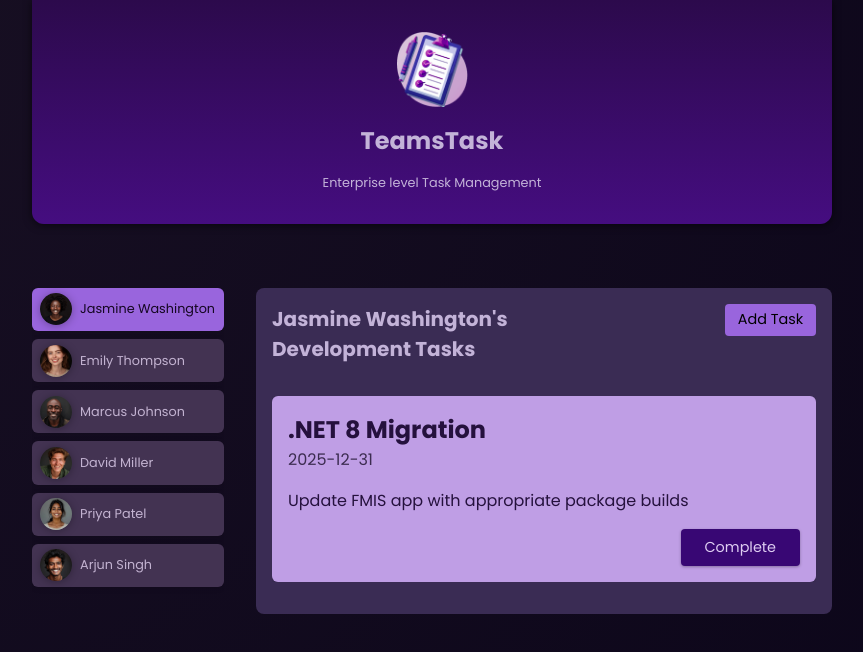
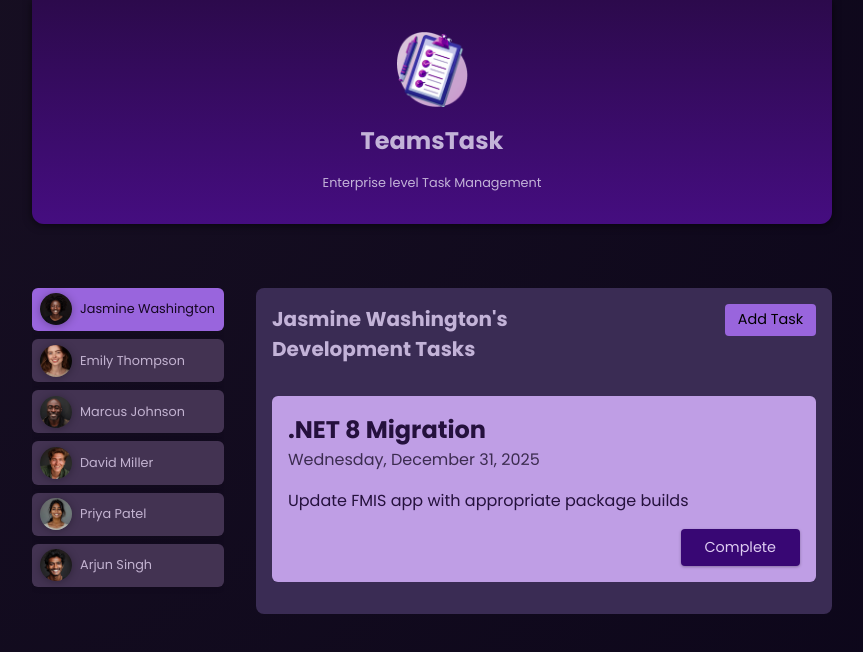
Before and after one commit to AnthonyVillegas87/angular, an Angular app in the folder team-project/: page / in a window 1280 px wide. Both pictures are taken after a click on the button "Jasmine Washington". Shown: the top 652 px of the page, without its empty margins (208-1071 px from the left). Built offline with nearby package versions, Linux system fonts and the light colour scheme.

Commit message:
update: Date pipe import for formatted Date

```diff
--- a/team-project/src/app/tasks/task/task.component.html
+++ b/team-project/src/app/tasks/task/task.component.html
@@ -2,7 +2,7 @@
 <app-card>
   <article>
     <h2>{{ task.title }}</h2>
-    <time>{{ task.dueDate }}</time>
+    <time>{{ task.dueDate | date: 'fullDate' }}</time>
     <p>{{ task.summary }}</p>
     <p class="actions">
       <button (click)="onCompletedTask()">Complete</button>
--- a/team-project/src/app/tasks/task/task.component.ts
+++ b/team-project/src/app/tasks/task/task.component.ts
@@ -1,12 +1,14 @@
 import {Component, EventEmitter, Input, Output} from '@angular/core';
 import { type Task } from './task.model';
 import {CardComponent} from "../../shared/card/card.component";
+import {DatePipe} from "@angular/common";
 
 @Component({
   selector: 'app-task',
   standalone: true,
   imports: [
-    CardComponent
+    CardComponent,
+    DatePipe
   ],
   templateUrl: './task.component.html',
   styleUrl: './task.component.css'
```
